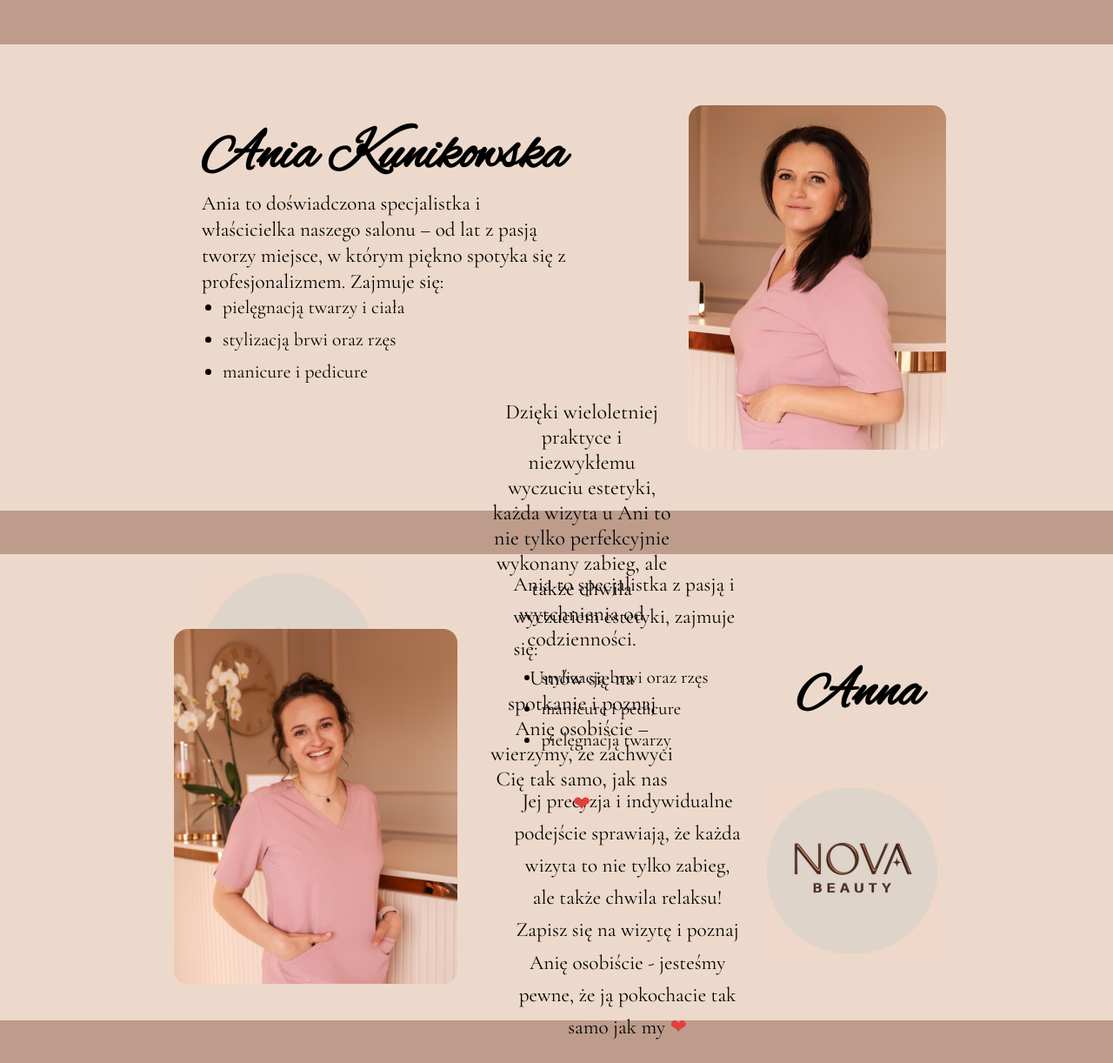
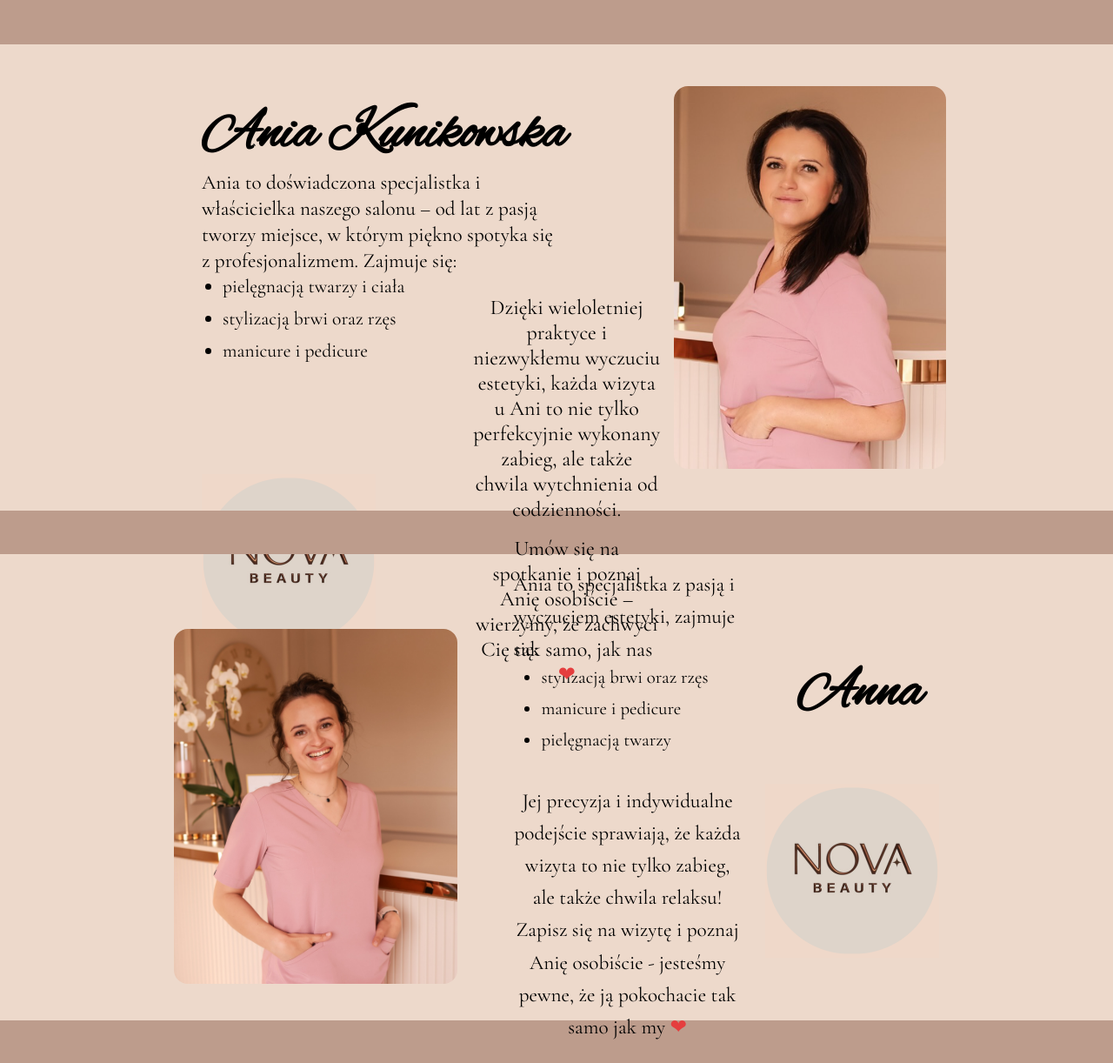
Before and after one commit to MaxiPerejra/Beauty-Website-, a PHP site: page / in a window 1280 px wide. Shown: the part 1049-2271 px from the top of the page at 87% size. Run offline with PHP 8.4, Linux system fonts and the light colour scheme; some web fonts are replaced.

Commit message:
Update o-nas.css

```diff
--- a/o-nas.css
+++ b/o-nas.css
@@ -51,7 +51,7 @@
     font-family: "Alex Brush", cursive;
     font-size: 4rem;
     color: black;
-    padding-top: 2.5rem;
+    padding-top: 1rem;
 }
 .intro {
     font-family: "Cormorant Garamond", serif;
@@ -78,14 +78,14 @@
 .bottom {
     display: inline-flex;
     align-items: center;
-    gap: 50px;
+    gap: 30px;
     justify-content: flex-start;
     width: 85%;
 }
 .logo img {
     width: 200px;
     display: block;
-    padding-bottom: 8rem;
+    padding-bottom: 15rem;
 
 }
 .desc {
@@ -93,7 +93,7 @@
     margin-left: 50px;
     z-index: 10;
     position: relative;
-    top: -2rem;
+    top: -8rem;
     left: 2rem;
 }
 .desc p,
@@ -111,7 +111,7 @@
     margin-bottom: 1rem;
 }
 .book {
-    padding-bottom: 10rem;
+    padding-bottom: 8rem;
 }
 
 .right {
@@ -122,7 +122,7 @@
 }
 .right .photo {
     width: 100%;
-    height: 90%;
+    height: 100%;
     max-width: 500px;
     border-radius: 16px;
     object-fit: cover;
```
